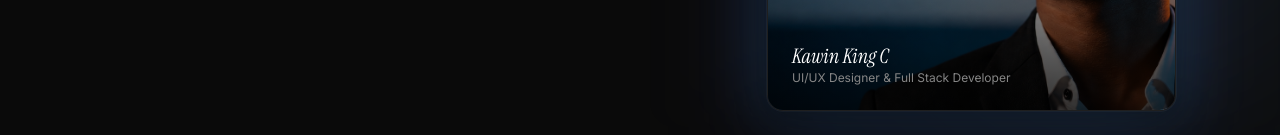
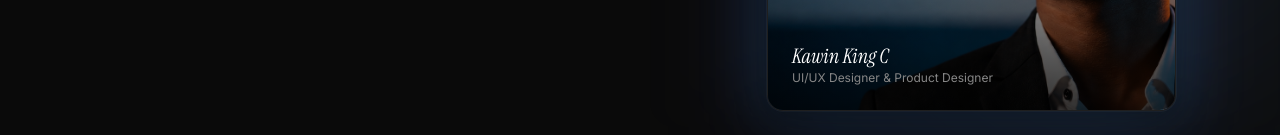
Before and after one commit to King-0407/KawinKing, a React (Vite) app: page / in a window 1280 px wide. Both pictures are taken after a click on the button "About". Shown: the part 1399-1534 px from the top of the page. Built offline with nearby package versions, Linux system fonts and the light colour scheme; no server answers.

Commit message:
Update job title from Full Stack Developer to Product Designer

```diff
--- a/src/components/About.tsx
+++ b/src/components/About.tsx
@@ -189,7 +189,7 @@ export default function About({ onOpenResume }: AboutProps) {
                 <div className="absolute inset-0 bg-gradient-to-t from-black/80 via-black/20 to-transparent pointer-events-none" />
                 <div className="absolute bottom-6 left-6 pointer-events-none select-none">
                   <h3 className="text-xl font-display italic text-white leading-none mb-1">Kawin King C</h3>
-                  <p className="text-xs text-muted">UI/UX Designer & Full Stack Developer</p>
+                  <p className="text-xs text-muted">UI/UX Designer & Product Designer</p>
                 </div>
               </div>
             </div>
```
